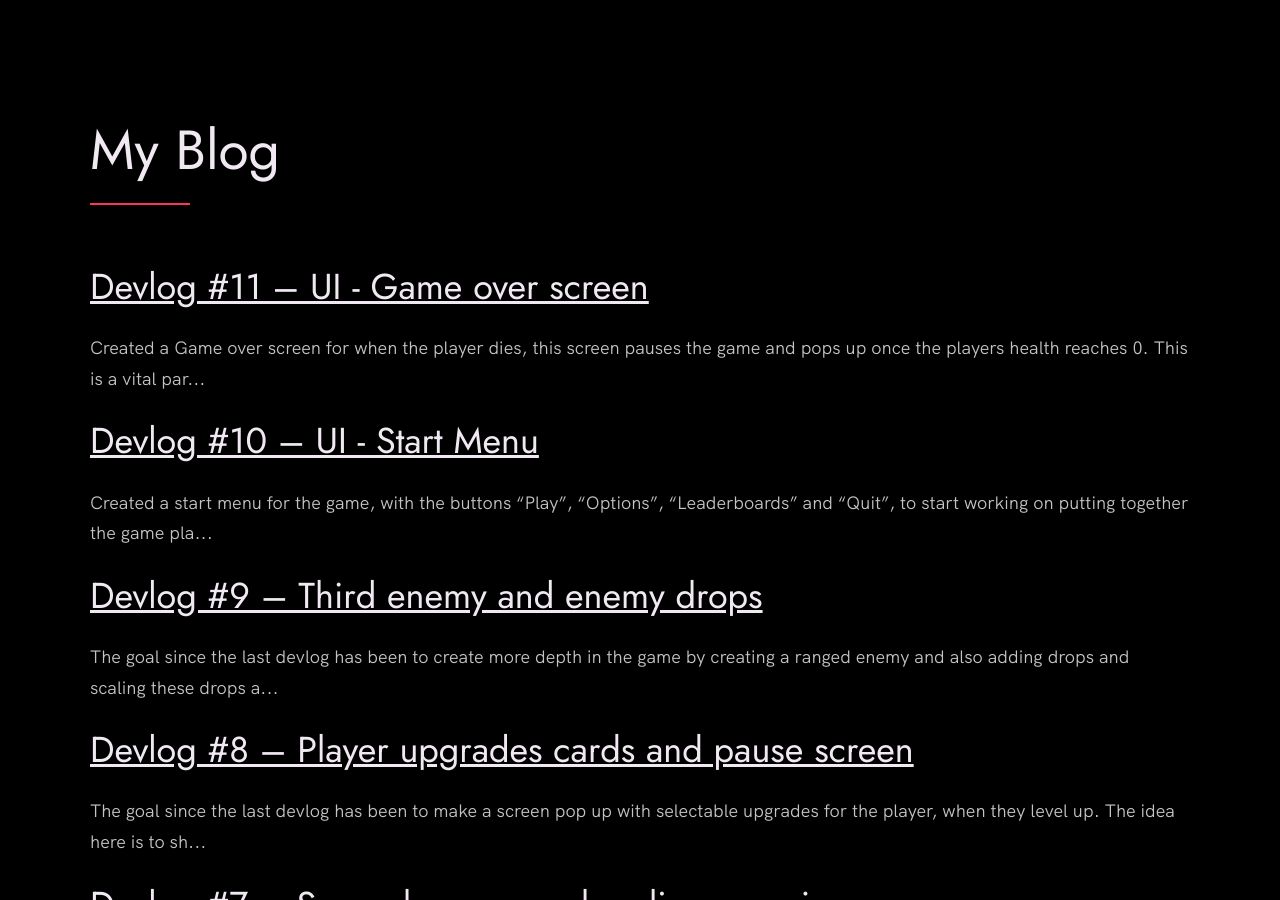
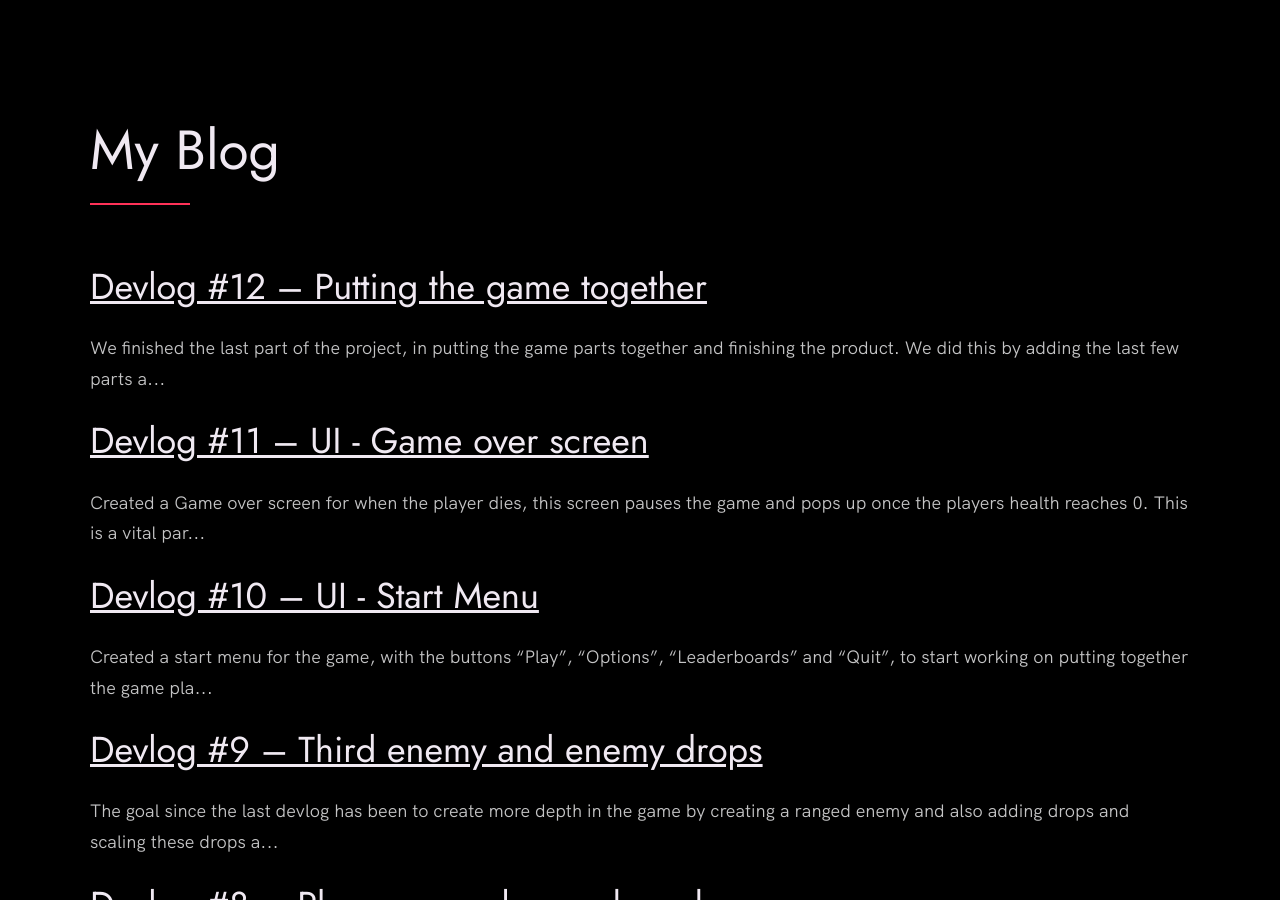
Before and after one commit to MathiasUCL/github-portfolio, a Jekyll site: the page built from blog.md, in a window 1280 px wide and 900 px high, scrolled down 903 px. Built offline with Jekyll 4.4.1, drawn with Linux system fonts in a browser that asks for light colours.

Commit message:
Last post

```diff
--- /dev/null
+++ b/_posts/2025-11-26-Putting-the-game-together.MD
@@ -0,0 +1,9 @@
+---
+layout: post
+title: "Devlog #12 – Putting the game together"
+date: 2025-11-27
+---
+
+We finished the last part of the project, in putting the game parts together and finishing the product. We did this by adding the
+last few parts and creating the scene for the gameplay, we changed around the scenes to our finished scene that included the map,
+player and enemies. Finishing the setup of the game loop.
```
Also changed, not shown: _posts/2025-11-14-UI-game-over-screen.MD (+1 -1 lines).
